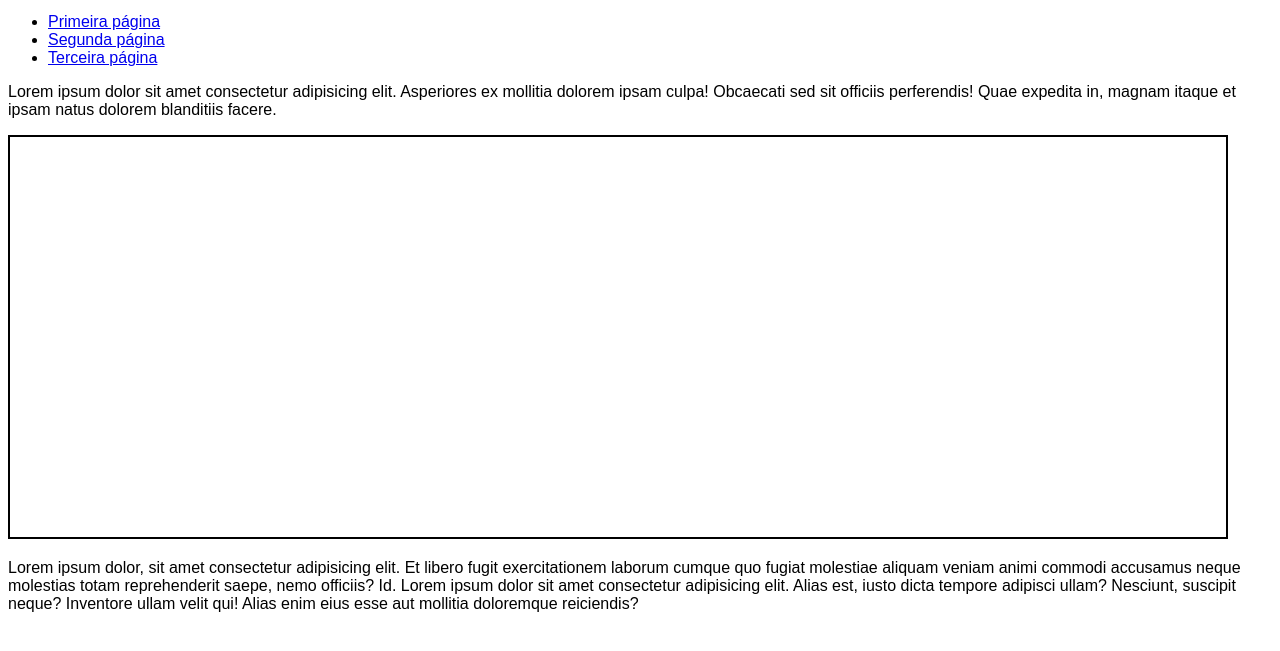
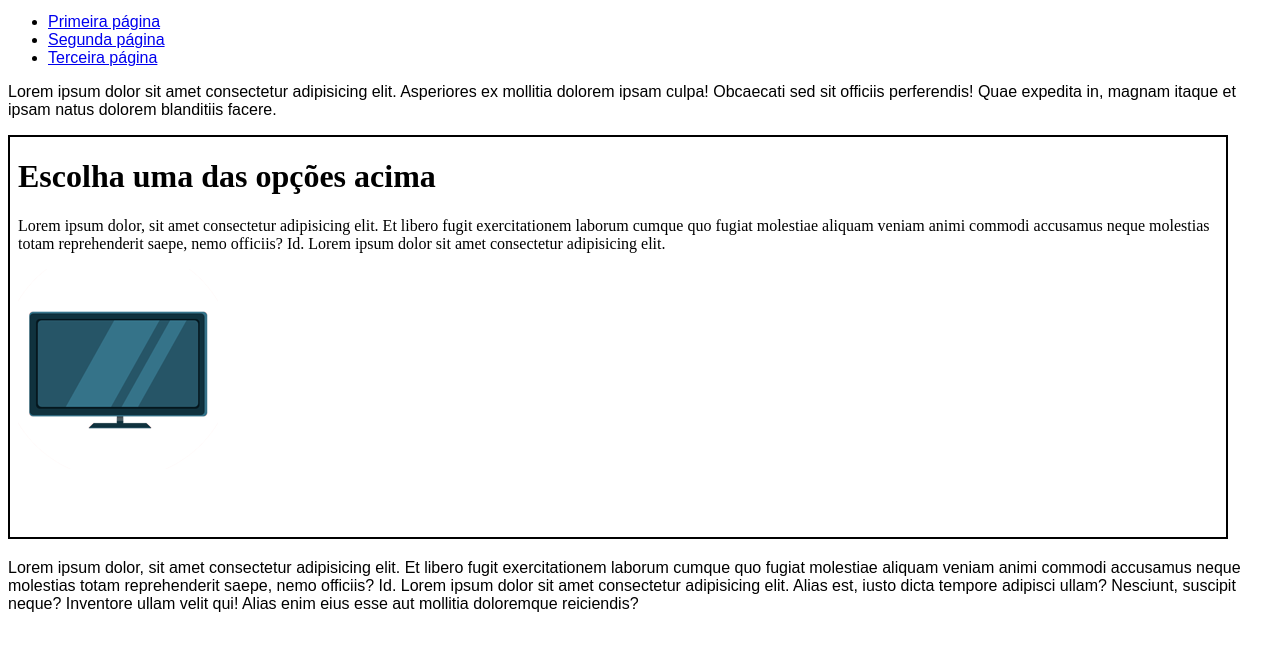
Before and after one commit to Jabes08/html-css, a plain HTML site: page exercicios/Modulo 4/ex024/iframe003.html in a window 1280 px wide. Shown: the part 119-770 px from the top of the page. Drawn offline with Linux system fonts and the light colour scheme.

Commit message:
atualizei a iframe004

```diff
--- a/exercicios/Modulo 4/ex024/iframe003.html
+++ b/exercicios/Modulo 4/ex024/iframe003.html
@@ -38,7 +38,8 @@
 
     <p>Lorem ipsum dolor sit amet consectetur adipisicing elit. Asperiores ex mollitia dolorem ipsam culpa! Obcaecati sed sit officiis perferendis! Quae expedita in, magnam itaque et ipsam natus dolorem blanditiis facere.</p>
 
-    <iframe id="tela" name="frame" src="" >
+    <iframe id="tela" name="frame" srcdoc="<h1>Escolha uma das opções acima</h1>
+        <p>Lorem ipsum dolor, sit amet consectetur adipisicing elit. Et libero fugit exercitationem laborum cumque quo fugiat molestiae aliquam veniam animi commodi accusamus neque molestias totam reprehenderit saepe, nemo officiis? Id. Lorem ipsum dolor sit amet consectetur adipisicing elit.</p><img src='imagens/icon-tv.png'>">
         <p>Infelizmente seu navegador não é compativel com isso.</p>
     </iframe>
 
```
Also changed, not shown: exercicios/Modulo 4/ex024/imagens/icon-tv.png (added).
